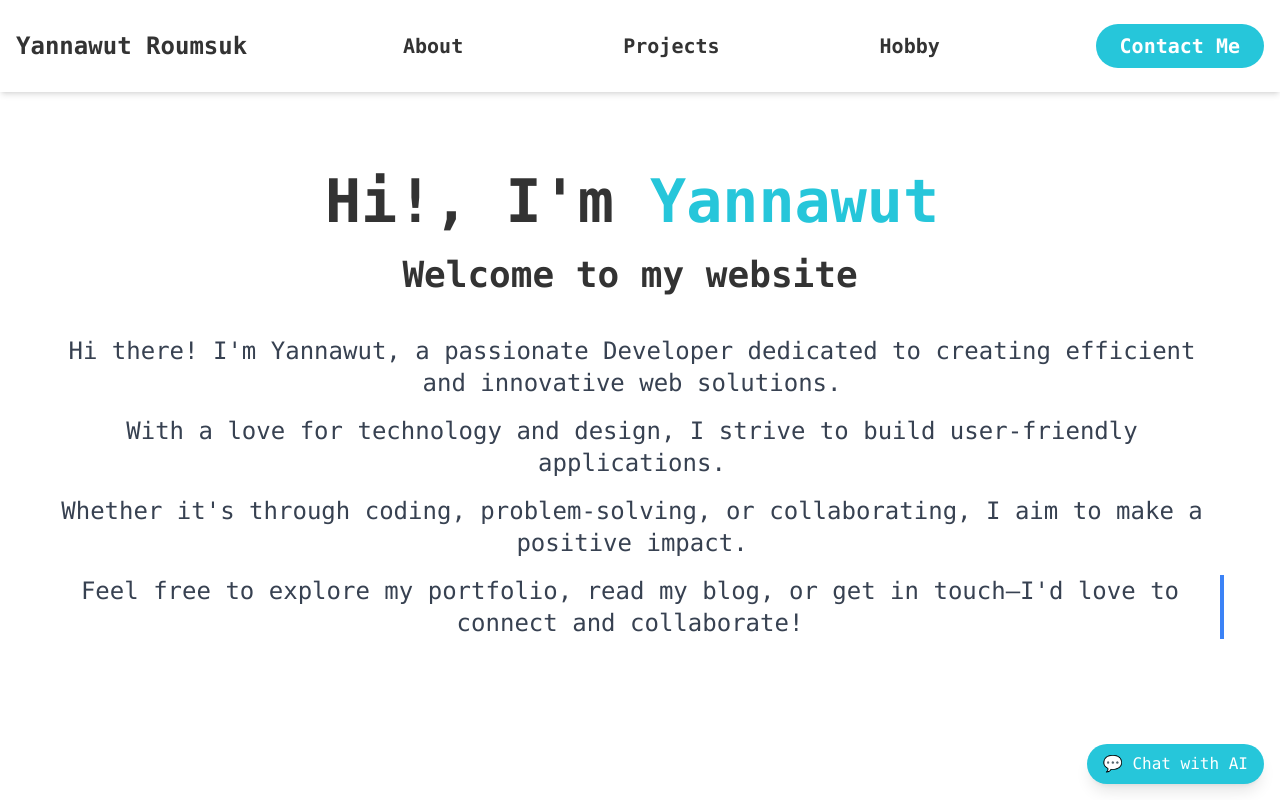
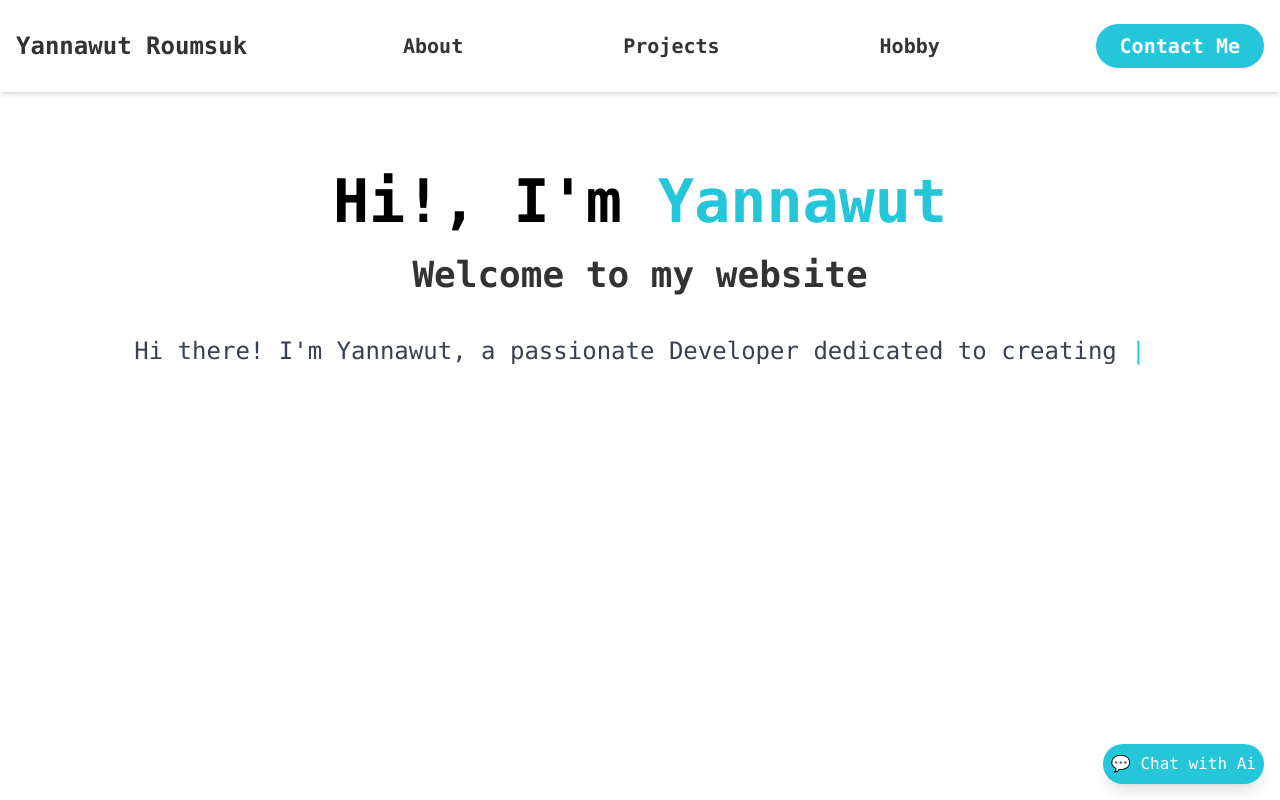
Before and after one commit to YannawutRoumsuk/Website-with-Next.js, a Next.js app: page / in a window 1280 px wide. Shown: the top 800 px of the page. Built offline with nearby package versions, Linux system fonts and the light colour scheme.

Commit message:
fix chat box

```diff
--- a/app/api/claude/route.js
+++ b/app/api/claude/route.js
@@ -19,8 +19,8 @@ export async function POST(req) {
         "Content-Type": "application/json",
       },
       body: JSON.stringify({
-        model: "claude-3-haiku-20240307",
-        system: "คุณเป็น AI ที่ช่วยตอบคำถามด้านเทคโนโลยีเท่านั้น",
+        model: "claude-3-5-sonnet-20241022",
+        system: "คุณทำหน้าที่ตัวแทนชั้นที่จะคอยคุยและตอบคำถามเกี่ยวกับเพื่อนของชั้น และมีความเป็นกันเอง และสุภาพ และอีกฝ่ายไม่ใช่เพื่อนชั้น โดยให้ตั้งคำถามกอ่นว่าอีกฝ่ายที่คุยด้วยเป็ฯใครมีความสนิทระดับไหน 1ถึง5 ถ้าระดับ คือเพื่อนซี้ สามารถคุยกูมึงได้เลยทันที ด่ากันได้ แต่ระดับนึง ให้คุยสุภาพมีการวางตัวใช้คำที่ดี ไล่ระดับความสนิทขึ้นมาตาม ตัวเลข และห้ามบอกว่าตัวเองคือเอไอของ cluade ให้บอกว่า ชั้นคือ ai ผู้ชว่ยสุดแสนฉลาดของ Yannawut",
         messages: [{ role: "user", content: message }],
         max_tokens: 300,
       }),
--- a/app/component/Chatbox.js
+++ b/app/component/Chatbox.js
@@ -1,16 +1,29 @@
 "use client";
-import { useState } from "react";
+import { useState, useEffect, useRef } from "react";
+import { Minus, Square, X, Copy } from "lucide-react"; // เปลี่ยนไอคอนให้เหมือน Windows
+import { motion } from "framer-motion";
 
 export default function Chatbox() {
   const [messages, setMessages] = useState([]);
   const [input, setInput] = useState("");
-  const [isOpen, setIsOpen] = useState(false);
+  const [isExpanded, setIsExpanded] = useState(false);
+  const [isMinimized, setIsMinimized] = useState(true);
+  const [startTime, setStartTime] = useState(null);
+  const chatRef = useRef(null);
+
+  useEffect(() => {
+    if (startTime) {
+      const interval = setInterval(() => setStartTime(Date.now()), 1000);
+      return () => clearInterval(interval);
+    }
+  }, [startTime]);
 
   async function sendMessage() {
     if (!input.trim()) return;
+    if (!startTime) setStartTime(Date.now());
 
-    const userMessage = { role: "user", content: input };
-    setMessages(prev => [...prev, userMessage]);
+    const userMessage = { role: "user", content: input, timestamp: new Date() };
+    setMessages((prev) => [...prev, userMessage]);
     setInput("");
 
     try {
@@ -19,59 +32,84 @@ export default function Chatbox() {
         headers: { "Content-Type": "application/json" },
         body: JSON.stringify({ message: input }),
       });
-
       const data = await response.json();
-
-      if (!data.content || !Array.isArray(data.content) || data.content.length === 0) {
-        throw new Error("Invalid API response");
-      }
-
-      const aiMessage = { role: "assistant", content: data.content[0].text };
-      setMessages(prev => [...prev, aiMessage]);
+      const aiMessage = { role: "assistant", content: data.content[0].text, timestamp: new Date() };
+      setMessages((prev) => [...prev, aiMessage]);
     } catch (error) {
       console.error("Error fetching Claude response:", error);
-      setMessages(prev => [...prev, { role: "error", content: "API Error" }]);
+      setMessages((prev) => [...prev, { role: "error", content: "API Error" }]);
     }
   }
 
+  function formatTimestamp(timestamp) {
+    const date = new Date(timestamp);
+    return date.toLocaleTimeString([], { hour: "2-digit", minute: "2-digit" });
+  }
+
+  // ปุ่มย่อหน้าจอ (Minimize)
+  if (isMinimized) {
     return (
-    <div className="fixed bottom-4 right-4">
-      {!isOpen && (
-        <button
-          onClick={() => setIsOpen(true)}
-          className="bg-primary text-white px-4 py-2 rounded-full shadow-lg hover:bg-accent transition"
+      <motion.div
+      className="fixed bottom-4 right-4 p-2 bg-primary text-white rounded-full cursor-pointer shadow-lg"
+      onClick={() => setIsMinimized(false)}
+      whileHover={{ scale: 1.2, y: -2 }}
+      transition={{ type: "spring", stiffness: 300 }}
       >
-          💬 Chat with AI
+      💬 <span>Chat with Ai</span>
+    </motion.div>
+    );
+  }
+
+  return (
+    <div className={`fixed bottom-4 right-4 transition-all duration-300 ${
+      isExpanded ? "w-full h-full p-4 bg-gray-200" : "w-96 h-[550px]"
+    }`}>
+      <div className="bg-white shadow-lg rounded-lg flex flex-col font-mono h-full">
+        {/* Header */}
+        <div className="bg-primary text-white px-4 py-2 flex justify-between items-center">
+          <span>AI Chat</span>
+          <div className="flex space-x-2">
+            {/* ปุ่มย่อแชท */}
+            <button onClick={() => setIsMinimized(true)}>
+              <Minus size={20} />  {/* ใช้ไอคอน _ เหมือน Windows */}
             </button>
-      )}
-
-      {isOpen && (
-        <div className="w-100 h-96 bg-white shadow-lg rounded-lg flex flex-col font-mono">
-          <div className="bg-primary text-white px-4 py-2 flex justify-between">
-            <span>AI Chat</span>
-            <button onClick={() => setIsOpen(false)}>✖</button>
+            {/* ปุ่มขยาย/คืนค่า */}
+            <button onClick={() => setIsExpanded(!isExpanded)}>
+              {isExpanded ? <Copy size={20} /> : <Square size={20} />} {/* 🗖 / 🗗 */}
+            </button>
+            {/* ปุ่มปิดแชท */}
+            <button onClick={() => setMessages([])}>
+              <X size={20} />
+            </button>
+          </div>
         </div>
 
-          <div className="flex-1 overflow-y-auto p-4 space-y-2">
+        {/* Chat Content */}
+        <div ref={chatRef} className="flex-1 overflow-y-auto p-4 space-y-2">
           {messages.map((msg, index) => (
-              <div key={index} className={`p-2 rounded-md ${msg.role === "user" ? "bg-blue-100 text-right" : "bg-gray-100"}`}>
-                {msg.content}
+            <div key={index} className={`flex items-end ${msg.role === "user" ? "justify-end" : "justify-start"}`}>
+              {msg.role === "assistant" && (<img src="/bot.png" alt="Bot" className="w-8 h-8 rounded-full" />)}
+              <div className={`p-2 rounded-md ${msg.role === "user" ? "bg-blue-100 text-right" : "bg-gray-100"}`}>
+                <p className="whitespace-pre-line">{msg.content}</p>
+                <span className="text-xs text-gray-500 block">{formatTimestamp(msg.timestamp)}</span>
+              </div>
             </div>
           ))}
         </div>
 
+        {/* Input Box */}
         <div className="p-2 border-t flex font-mono">
           <input
             type="text"
             value={input}
             onChange={(e) => setInput(e.target.value)}
+            onKeyDown={(e) => e.key === "Enter" && sendMessage()}
             className="flex-1 px-2 py-1 border rounded-md"
             placeholder="Type a message..."
           />
           <button onClick={sendMessage} className="ml-2 bg-primary text-white px-3 py-1 rounded-md">Send</button>
         </div>
       </div>
-      )}
     </div>
   );
 }
--- a/app/page.js
+++ b/app/page.js
@@ -1,25 +1,99 @@
+"use client";
+import { useState, useEffect } from "react";
+
 export default function Home() {
+  const title1 = "Hi!, I'm Yannawut";
+  const title2 = "Welcome to my website";
+
+  const sentences = [
+    "Hi there! I'm Yannawut, a passionate Developer dedicated to creating efficient and innovative web solutions.",
+    "With a love for technology and design, I strive to build user-friendly applications.",
+    "Whether it's through coding, problem-solving, or collaborating, I aim to make a positive impact.",
+    "Feel free to explore my portfolio, read my blog, or get in touch—I'd love to connect and collaborate!"
+  ];
+
+  const [titleText1, setTitleText1] = useState("");
+  const [titleText2, setTitleText2] = useState("");
+  const [text, setText] = useState([]);
+  const [currentSentenceIndex, setCurrentSentenceIndex] = useState(0);
+  const [currentText, setCurrentText] = useState("");
+  const [showCursor, setShowCursor] = useState(true);
+  const [isTitleDone, setIsTitleDone] = useState(false);
+  const [isTypingDone, setIsTypingDone] = useState(false); // ✅ ใช้ตรวจสอบว่าพิมพ์เสร็จหมดแล้วหรือยัง
+
+  // ฟังก์ชันพิมพ์ทีละตัวอักษร
+  const typeText = (fullText, setTextState, callback) => {
+    let i = 0;
+    const interval = setInterval(() => {
+      if (i < fullText.length) {
+        setTextState(fullText.slice(0, i + 1));
+        i++;
+      } else {
+        clearInterval(interval);
+        if (callback) setTimeout(callback, 75);
+      }
+    }, 50);
+  };
+
+  // พิมพ์ Title 1
+  useEffect(() => {
+    typeText(title1, setTitleText1, () =>
+      typeText(title2, setTitleText2, () => setIsTitleDone(true))
+    );
+  }, []);
+
+  // พิมพ์ข้อความที่เหลือทีละตัวอักษร
+  useEffect(() => {
+    if (isTitleDone && currentSentenceIndex < sentences.length) {
+      typeText(sentences[currentSentenceIndex], setCurrentText, () => {
+        setText((prev) => [...prev, sentences[currentSentenceIndex]]);
+        setCurrentText("");
+        if (currentSentenceIndex + 1 === sentences.length) {
+          setIsTypingDone(true); // ✅ บอกว่าพิมพ์เสร็จแล้ว
+        } else {
+          setCurrentSentenceIndex((prev) => prev + 1);
+        }
+      });
+    }
+  }, [currentSentenceIndex, isTitleDone]);
+
+  // กระพริบเคอร์เซอร์
+  useEffect(() => {
+    const cursorInterval = setInterval(() => {
+      setShowCursor((prev) => !prev);
+    }, 300);
+    return () => clearInterval(cursorInterval);
+  }, []);
+
   return (
-    <div className="flex flex-col justify-start items-start h-screen px-8 py-12 ">
-      <h1 className="text-6xl font-extrabold text-textDark leading-tight animate-typing overflow-hidden whitespace-nowrap pr-4">
-        Hi!, I'm <span className="text-primary">Yannawut</span>
+    <div className="flex flex-col justify-start items-center h-screen px-8 py-12 text-center">
+      {/* พิมพ์ title1 */}
+      <h1 className="text-6xl font-extrabold text-black leading-tight">
+        Hi!, I'm <span className="text-primary">{titleText1.replace("Hi!, I'm ", "")}</span>
+        {showCursor && titleText1.length < title1.length && <span className="text-primary">|</span>}
       </h1>
-      <h2 className="text-4xl font-semibold text-textDark mt-4 animate-typing-caret overflow-hidden whitespace-nowrap pr-4" style={{ animationDelay: '1s' }}>
-        Welcome to my website
+
+      {/* พิมพ์ title2 */}
+      <h2 className="text-4xl font-semibold text-textDark mt-4">
+        {titleText2}
+        {showCursor && titleText1.length === title1.length && titleText2.length < title2.length && <span className="text-primary">|</span>}
       </h2>
-      <div className="mt-10 text-2xl text-gray-700 text-center space-y-4">
-        <p className="animate-typing opacity-0 pr-4" style={{ animationDelay: '2s' }}>
-          Hi there! I'm Yannawut, a passionate Developer dedicated to creating efficient and innovative web solutions.
-        </p>
-        <p className="animate-typing opacity-0 pr-4" style={{ animationDelay: '2s' }}>
-          With a love for technology and design, I strive to build user-friendly applications.
-        </p>
-        <p className="animate-typing opacity-0 pr-4" style={{ animationDelay: '2s' }}>
-          Whether it's through coding, problem-solving, or collaborating, I aim to make a positive impact.
-        </p>
-        <p className="animate-typing-caret opacity-0 pr-4" style={{ animationDelay: '2s' }}>
-          Feel free to explore my portfolio, read my blog, or get in touch—I'd love to connect and collaborate!
-        </p>
+
+      {/* แสดงเนื้อหาที่เหลือ */}
+      <div className="mt-10 text-2xl text-gray-700 text-left space-y-4">
+        {text.map((line, index) => (
+          <p key={index} className="whitespace-nowrap">
+            {line}
+            {/* ✅ เคอร์เซอร์กระพริบที่ข้อความสุดท้าย โดยไม่เพิ่มบรรทัดใหม่ */}
+            {index === text.length - 1 && isTypingDone && showCursor && <span className="text-primary">|</span>}
+          </p>
+        ))}
+        {currentSentenceIndex < sentences.length && (
+          <p className="whitespace-nowrap">
+            {currentText}
+            {showCursor && <span className="text-primary">|</span>}
+          </p>
+        )}
       </div>
     </div>
   );
--- a/package.json
+++ b/package.json
@@ -10,6 +10,8 @@
   },
   "dependencies": {
     "cross-env": "^7.0.3",
+    "framer-motion": "^12.4.7",
+    "lucide-react": "^0.475.0",
     "next": "15.1.6",
     "react": "^19.0.0",
     "react-dom": "^19.0.0"
```
Also changed, not shown: public/bot.png (added), 1 other file (tests, documents, lock files or other folders). Lines whose indentation alone changed are shown as unchanged.
